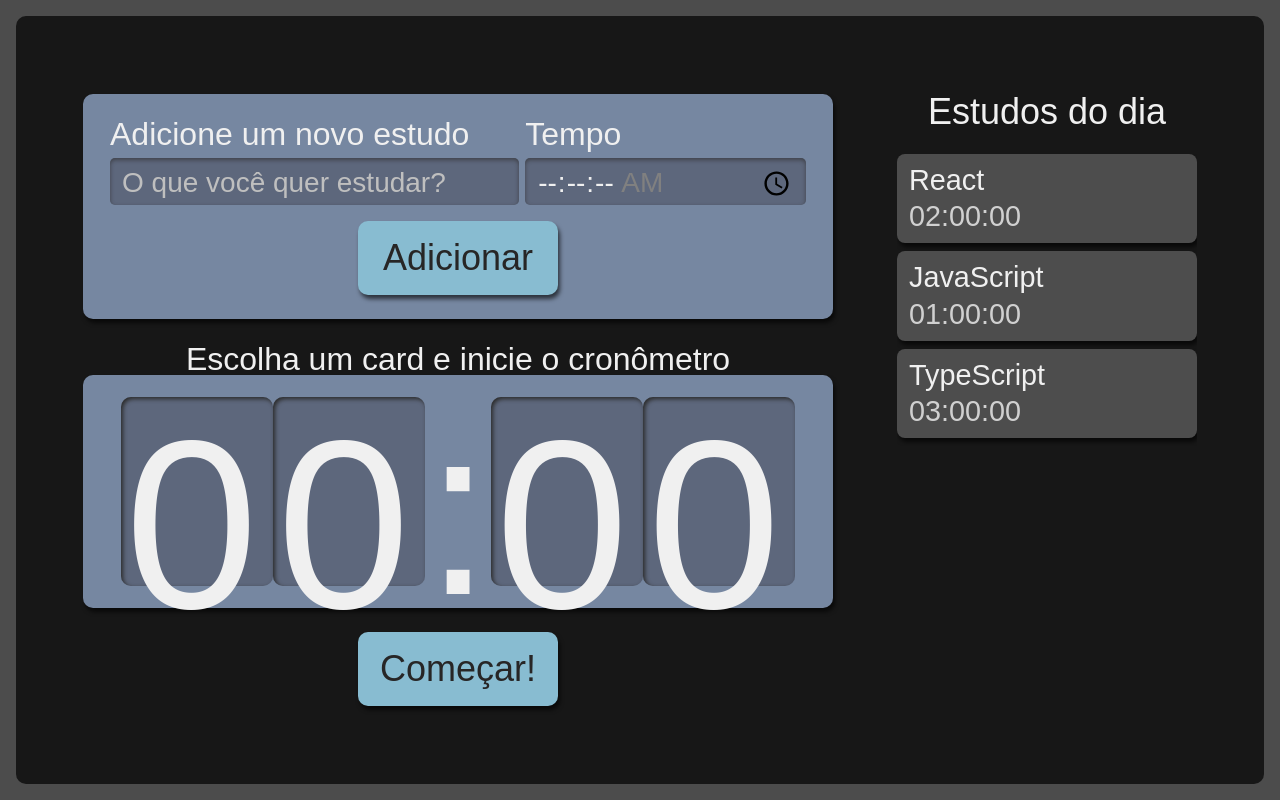
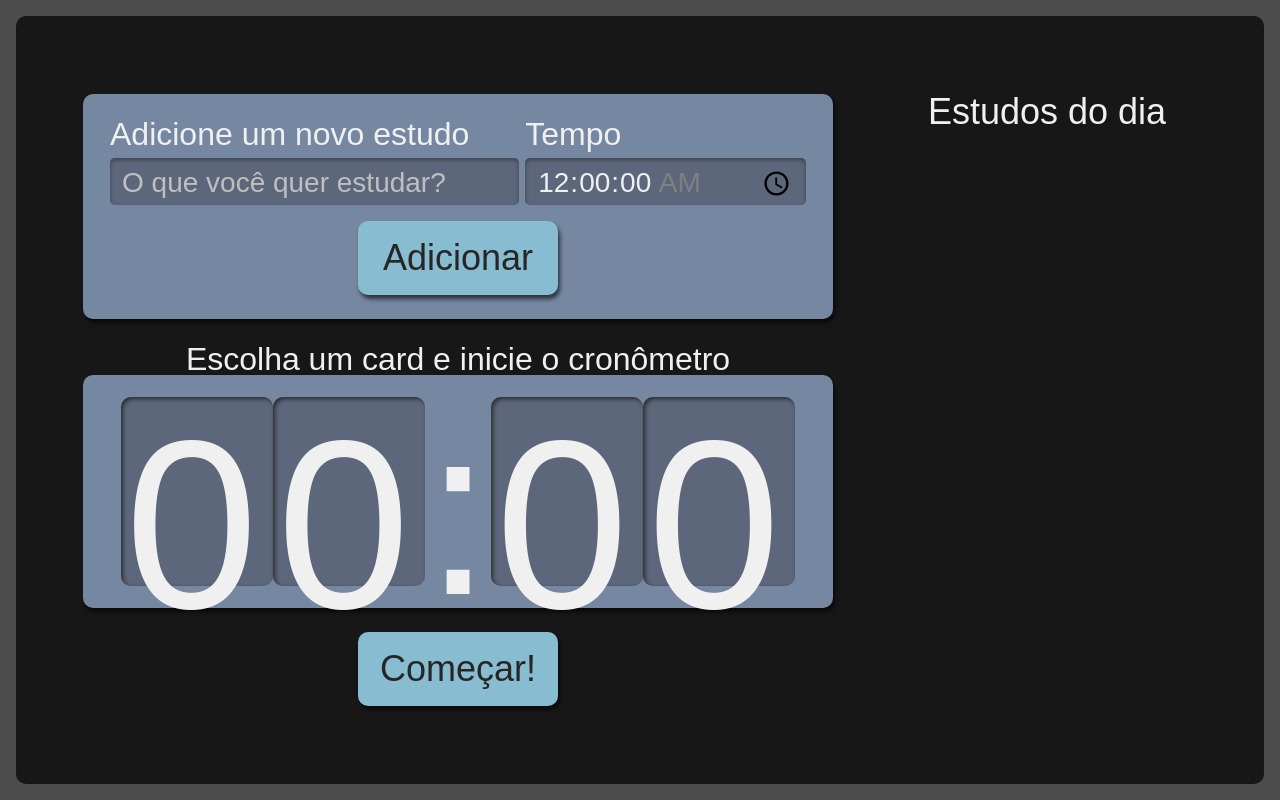
Before and after one commit to guswebhead/alura-studies-react, a React (Create React App) app: page / in a window 1280 px wide. Built offline with nearby package versions, Linux system fonts and the light colour scheme.

Commit message:
use states to dinamic insert tasks function

```diff
--- a/src/components/Botao/index.tsx
+++ b/src/components/Botao/index.tsx
@@ -1,12 +1,13 @@
 import React from "react";
 import style from './Botao.module.scss'
 
-class Botao extends React.Component<{children?: React.ReactNode}>
+class Botao extends React.Component<{children?: React.ReactNode, type?: "button" | "submit" | "reset" | undefined}>
 {
 
    render(){
+    const { type = "button" } = this.props
        return (
-           <button className={style.botao} type="submit">{this.props.children}</button>
+           <button type={type}  className={style.botao}>{this.props.children}</button>
        )
    }
 }
--- a/src/components/Formulario/index.tsx
+++ b/src/components/Formulario/index.tsx
@@ -1,23 +1,57 @@
 import React from "react";
+import { ITarefa } from "../../types/tarefa";
 import Botao from "../Botao";
 import style from './Formulario.module.scss'
-class Formulario extends React.Component {
+
+import { v4 as uuidv4 } from 'uuid';
+class Formulario extends React.Component<{
+    setTarefas: React.Dispatch<React.SetStateAction<ITarefa[]>>
+}
+> {
+    state = {
+        tarefa: "",
+        tempo: "00:00"
+    }
+    adicionarTarefa(event: React.FormEvent<HTMLFormElement>) {
+        event.preventDefault();
+        this.props.setTarefas(tarefasAntigas => [...tarefasAntigas, { ...this.state, selecionado: false, completado: false, id: uuidv4() }])
+        this.setState({
+            tarefa: "",
+            tempo: "00:00"
+        })
+    }
     render() {
         return (
-            <form className={style.novaTarefa} action="">
+            <form className={style.novaTarefa} onSubmit={this.adicionarTarefa.bind(this)}>
                 <div className={style.inputContainer}>
                     <label htmlFor="tarefa">Adicione um novo estudo</label>
-                    <input type="text" name="tarefa" id="tarefa" placeholder="O que você quer estudar?" required />
+                    <input
+                        type="text"
+                        name="tarefa"
+                        id="tarefa"
+                        value={this.state.tarefa}
+                        onChange={event => this.setState({ ...this.state, tarefa: event.target.value })}
+                        placeholder="O que você quer estudar?"
+                        required />
 
                 </div>
 
                 <div className={style.inputContainer}>
                     <label htmlFor="tempo">Tempo</label>
-                    <input type="time" step="1" name="tempo" id="tempo" min="00:00:00" max="01:30:00" required />
+                    <input
+                        type="time"
+                        step="1"
+                        value={this.state.tempo}
+                        onChange={event => this.setState({ ...this.setState, tempo: event.target.value })}
+                        name="tempo"
+                        id="tempo"
+                        min="00:00:00"
+                        max="01:30:00"
+                        required />
 
                 </div>
 
-                <Botao>
+                <Botao type="submit">
                     Adicionar
                 </Botao>
             </form>
--- a/src/components/Lista/index.tsx
+++ b/src/components/Lista/index.tsx
@@ -1,18 +1,11 @@
-import React from "react";
+import { ITarefa } from "../../types/tarefa";
 import Item from "./item";
 import style from './Lista.module.scss'
 
-function Lista() {
-    const tarefas = [{
-        tarefa: 'React',
-        tempo: '02:00:00'
-    }, {
-        tarefa: 'JavaScript',
-        tempo: '01:00:00'
-    }, {
-        tarefa: 'TypeScript',
-        tempo: '03:00:00'
-    }]
+
+
+function Lista({ tarefas }: { tarefas: ITarefa[]}) {
+
     return (
         <aside className={style.listaTarefas}>
             <h2>Estudos do dia</h2>
@@ -20,8 +13,7 @@ function Lista() {
                 {tarefas.map((item, index) => (
                     <Item
                         key={index}
-                        tarefa={item.tarefa}
-                        tempo={item.tempo}
+                        {...item}
                     />
                 ))}
             </ul>
--- a/src/components/Lista/item/index.tsx
+++ b/src/components/Lista/item/index.tsx
@@ -1,7 +1,8 @@
+import { ITarefa } from '../../../types/tarefa'
 import style from '../Lista.module.scss'
 
-export default function Item(props:{tarefa:string, tempo:string}){
-    const {tarefa, tempo} = props
+export default function Item({tarefa, tempo, selecionado, completado, id}: ITarefa){
+    console.log('item atual:', {tarefa, tempo, selecionado, completado, id})
     return(
         <li className={style.item}>
         <h3>{tarefa}</h3>
--- a/src/pages/App.tsx
+++ b/src/pages/App.tsx
@@ -2,13 +2,16 @@ import Lista from '../components/Lista';
 import Formulario from '../components/Formulario';
 import style from './App.module.scss'
 import { Cronometro } from '../components/Cronometro';
+import { useState } from 'react';
+import { ITarefa } from '../types/tarefa';
 
 function App() {
+  const [tarefas, setTarefas] = useState<ITarefa[] | []>([]);
   return (
     <div className={style.AppStyle}>
-      <Formulario/>
-      <Lista/>
-      <Cronometro/>
+      <Formulario setTarefas={setTarefas} />
+      <Lista tarefas={tarefas}/>
+      <Cronometro />
     </div>
   );
 }
```
